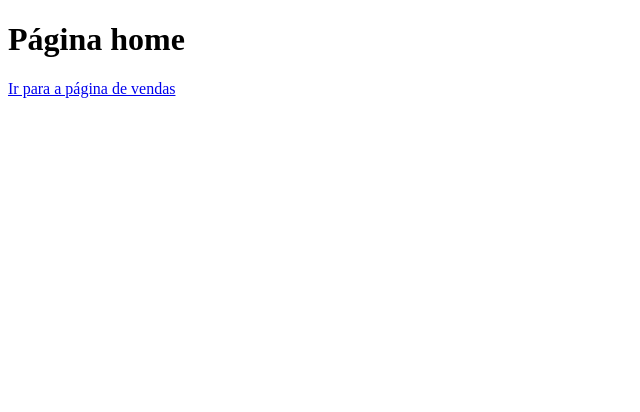
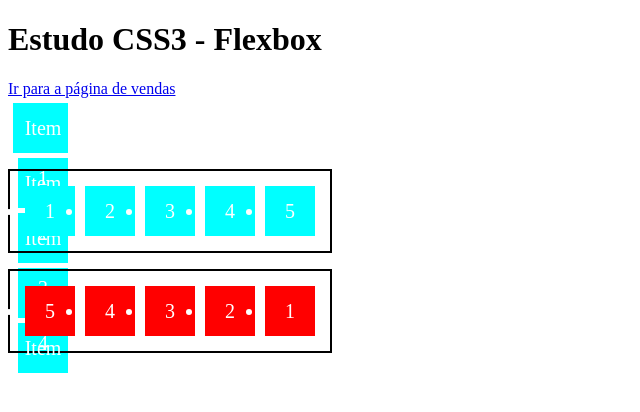
Before and after one commit to Victorosc/Site-de-vendas, a plain HTML site: page Index.html in a window 1280 px wide. Shown: the whole page, without its empty margins (0-640 px from the left). Drawn offline with Linux system fonts and the light colour scheme.

Commit message:
atualizacao css flexbox

```diff
--- a/Index.html
+++ b/Index.html
@@ -4,10 +4,69 @@
     <meta charset="UTF-8">
     <meta http-equiv="X-UA-Compatible" content="IE=edge">
     <meta name="viewport" content="width=device-width, initial-scale=1.0">
-    <title>Document</title>
+    <title>Fundamentos - display flex</title>
+    <style>
+        .flex-container {
+            max-width: 300px;
+            padding: 10px;
+            border: 2px solid black;
+            display: flex;
+        }
+
+        .flex-item {
+            background-color: aqua;
+            height: 50px;
+            width: 50px;
+            line-height: 50px;
+            font-size: 20px;
+            color: white;
+            text-align: center;
+            margin: 5px;
+        }
+
+        .rom {
+            flex-direction: row;
+        }
+
+        .rom-reverse li{
+            background-color: red;
+        }
+
+        .rom-reverse {
+            flex-direction: row-reverse;
+        }
+
+
+    </style>
 </head>
 <body>
-    <h1>Página home</h1>
+    <h1>Estudo CSS3 - Flexbox</h1>
     <a href="vendas.html">Ir para a página de vendas</a>
+
+    <div class="flex-item">
+        <div class="flex-item"> Item 1</div>
+        <div class="flex-item"> Item 2</div>
+        <div class="flex-item"> Item 3</div>
+        <div class="flex-item"> Item 4</div>
+        <div class="flex-item"> Item 5</div>
+    </div>
+
+    <ul class="flex-container row">
+        <li class="flex-item">1</li>
+        <li class="flex-item">2</li>
+        <li class="flex-item">3</li>
+        <li class="flex-item">4</li>
+        <li class="flex-item">5</li>
+    </ul>
+
+    <ul class="flex-container rom-reverse">
+        <li class="flex-item">1</li>
+        <li class="flex-item">2</li>
+        <li class="flex-item">3</li>
+        <li class="flex-item">4</li>
+        <li class="flex-item">5</li>
+    </ul>
+
+
 </body>
 </html>
```
